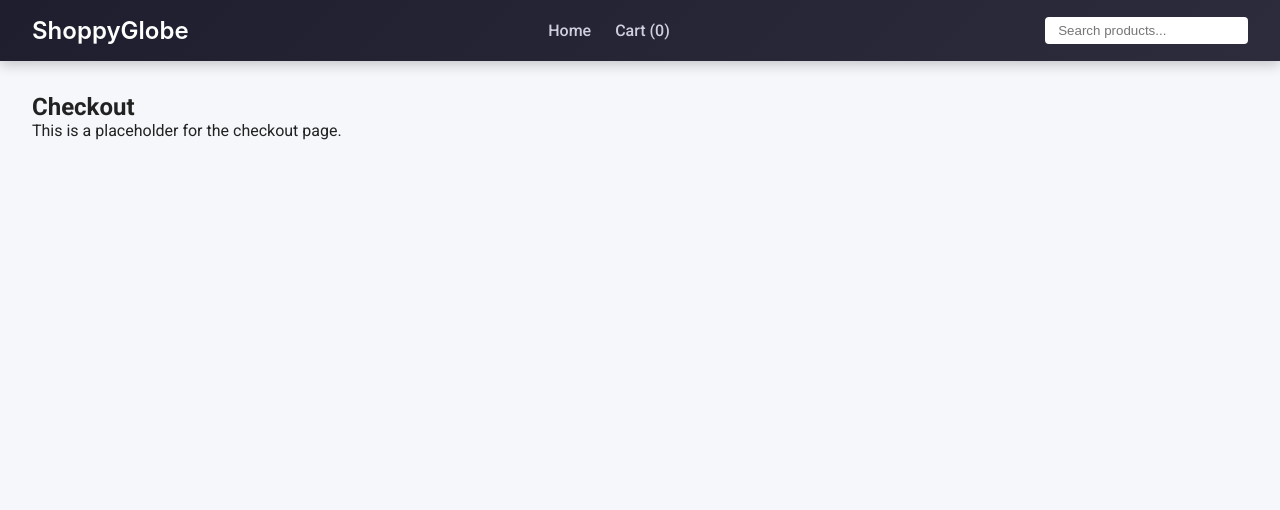
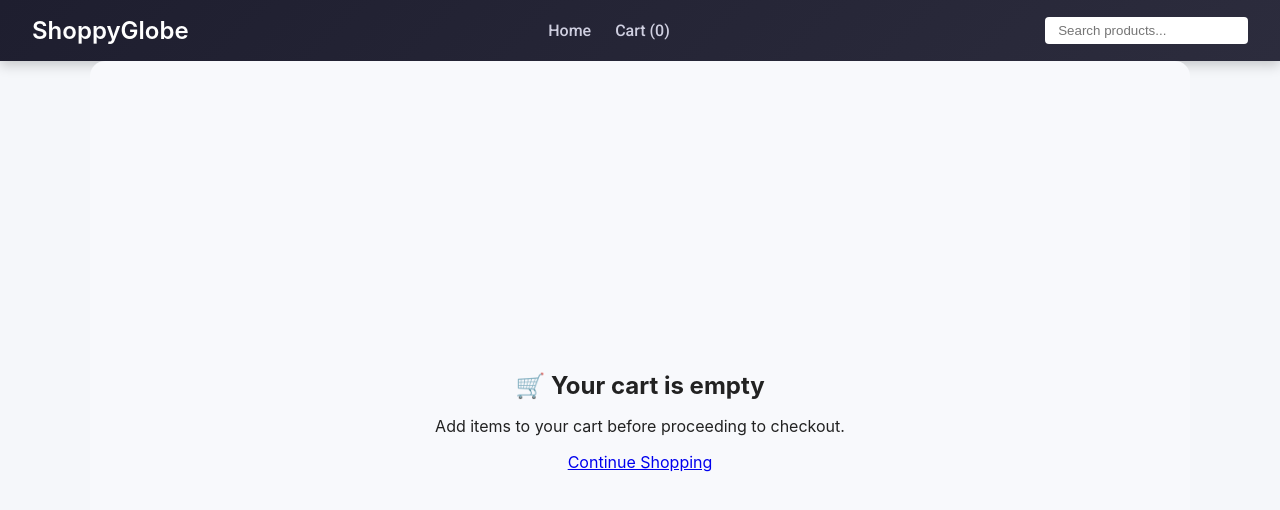
Before and after one commit to Keerthi-DC/shoppy-globe, a React (Vite) app: page /checkout in a window 1280 px wide. Shown: the top 510 px of the page. Built offline with nearby package versions, Linux system fonts and the light colour scheme.

Commit message:
added checkout pages

```diff
--- /dev/null
+++ b/src/components/Checkout.css
@@ -0,0 +1,82 @@
+/* src/components/Checkout.css */
+
+.checkout-page {
+  max-width: 1100px;
+  margin: 0 auto;
+  padding: 20px;
+  font-family: 'Inter', sans-serif;
+}
+
+.checkout-page.empty-checkout {
+  display: flex;
+  flex-direction: column;
+  align-items: center;
+  justify-content: center;
+  min-height: calc(100vh - 80px); /* subtract navbar height */
+  text-align: center;
+  gap: 16px;
+  background: #f8f9fc;
+  border-radius: 15px;
+}
+
+.checkout-content {
+  display: flex;
+  flex-wrap: wrap;
+  gap: 30px;
+  margin-top: 20px;
+}
+
+.checkout-form {
+  flex: 2 1 300px;
+  display: flex;
+  flex-direction: column;
+  gap: 12px;
+}
+
+.checkout-form input {
+  padding: 10px 14px;
+  border: 1px solid #ddd;
+  border-radius: 8px;
+  font-size: 1rem;
+  transition: border-color 0.2s;
+}
+
+.checkout-form input:focus {
+  outline: none;
+  border-color: #4f46e5; /* indigo focus */
+}
+
+.checkout-summary {
+  flex: 1 1 250px;
+  background: #fff;
+  border-radius: 15px;
+  box-shadow: 0 8px 24px rgba(0, 0, 0, 0.08);
+  padding: 20px;
+  display: flex;
+  flex-direction: column;
+  gap: 12px;
+}
+
+.checkout-summary h3 {
+  margin: 0 0 8px;
+  font-size: 1.2rem;
+  color: #444;
+}
+
+.checkout-summary p {
+  margin: 0;
+  font-size: 1rem;
+  color: #222;
+}
+
+.checkout-summary .btn {
+  margin-top: auto;
+  width: 100%;
+  height: 44px;
+}
+
+@media (max-width: 768px) {
+  .checkout-content {
+    flex-direction: column;
+  }
+}
--- a/src/components/Checkout.jsx
+++ b/src/components/Checkout.jsx
@@ -1,11 +1,47 @@
 // src/components/Checkout.jsx
 import React from 'react';
+import { useSelector } from 'react-redux';
+import { selectCartItems } from '../store/cartSlice';
+import { Link } from 'react-router-dom';
+import './Checkout.css';
 
 export default function Checkout() {
+  const items = useSelector(selectCartItems);
+  const cartArray = Object.values(items);
+  const grandTotal = cartArray.reduce((sum, { product, quantity }) => sum + product.price * quantity, 0);
+
+  const handlePlaceOrder = () => {
+    alert('Order placed successfully!');
+  };
+
+  if (cartArray.length === 0) {
+    return (
+      <div className="checkout-page empty-checkout">
+        <h2>🛒 Your cart is empty</h2>
+        <p>Add items to your cart before proceeding to checkout.</p>
+        <Link to="/" className="btn">Continue Shopping</Link>
+      </div>
+    );
+  }
+
   return (
-    <div style={{ padding: '2rem' }}>
+    <div className="checkout-page">
       <h2>Checkout</h2>
-      <p>This is a placeholder for the checkout page.</p>
+      <div className="checkout-content">
+        <div className="checkout-form">
+          <h3>Shipping Information</h3>
+          <input type="text" placeholder="Full Name" />
+          <input type="email" placeholder="Email" />
+          <input type="text" placeholder="Address" />
+          <input type="tel" placeholder="Phone Number" />
+        </div>
+        <div className="checkout-summary">
+          <h3>Order Summary</h3>
+          <p>Items: {cartArray.length}</p>
+          <p>Grand Total: ₹{grandTotal.toFixed(2)}</p>
+          <button className="btn" onClick={handlePlaceOrder}>Place Order</button>
+        </div>
+      </div>
     </div>
   );
 }
```
